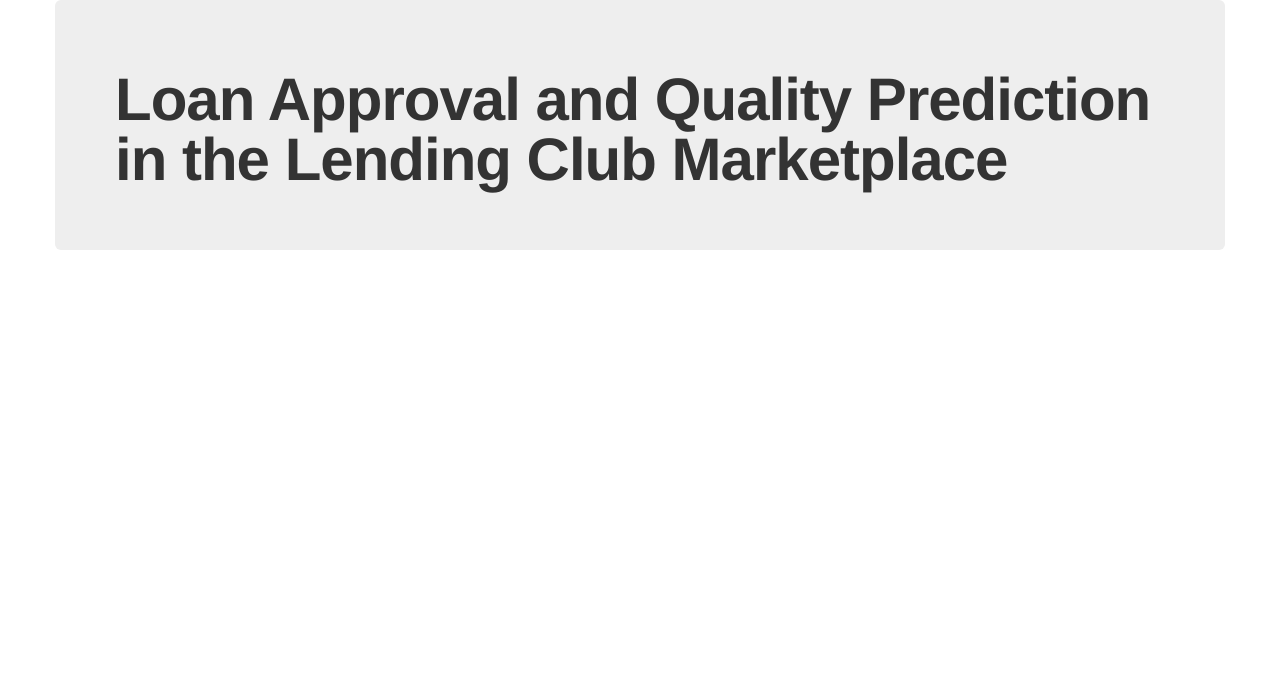
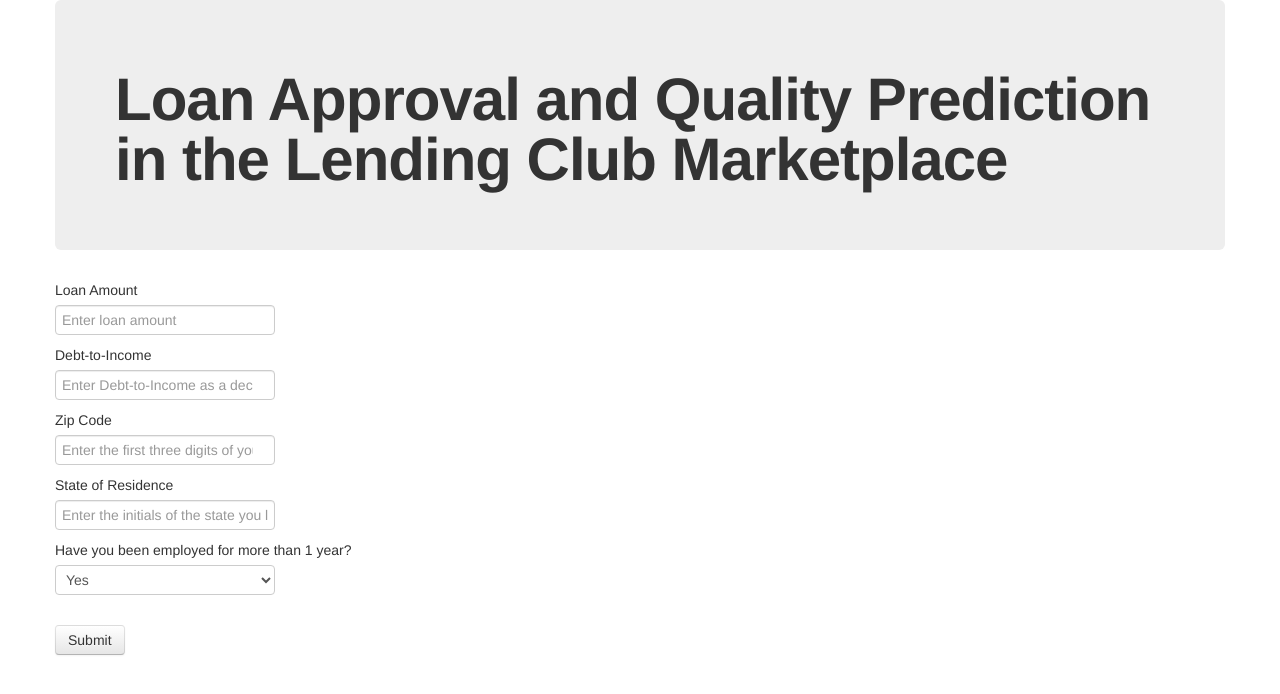
Before and after one commit to mattgmarcus/Pythia, a Flask app: template templates/index.html in a window 1280 px wide. Shown: the top 694 px of the page. Run offline with Flask 2, Linux system fonts and the light colour scheme; the template is opened without the code that fills it, so the values that code supplies are empty; parts of the project's set-up code (start-up, migrations or seed data) failed here and were passed over.

Commit message:
Basic website layout

```diff
--- /dev/null
+++ b/static/js/pythia.js
@@ -0,0 +1,15 @@
+$("#accept_loan_form").submit(function() {
+  var self = this;
+
+  $.ajax({
+    type: "GET",
+    url: "/predict",
+    data: self.serialize()
+  }).done(function(data) {
+    $("#approval_result_container").show();
+    $("#approval_result").html(data);
+  });
+
+
+  return false;
+});
--- a/templates/base.html
+++ b/templates/base.html
@@ -23,5 +23,6 @@
 
   <script src="/static/js/bootstrap.min.js"></script>
   <script src="http://code.jquery.com/jquery-latest.js"></script>
+  <script src="/static/js/pythia.js"></script>
 </body>
 </html>
--- a/templates/index.html
+++ b/templates/index.html
@@ -6,4 +6,43 @@
     Loan Approval and Quality Prediction in the Lending Club Marketplace
   </h1>
 </div>
+
+<div id="form_container">
+  <form id="accept_loan_form">
+    <div class="form-group">
+      <label for="loan_amount">Loan Amount</label>
+      <input type="number" class="form-control" id="loan_amount" placeholder="Enter loan amount">
+    </div>
+    <div class="form-group">
+      <label for="debt_to_income">Debt-to-Income</label>
+      <input type="number" class="form-control" id="debt_to_income" placeholder="Enter Debt-to-Income as a decimal value">
+    </div>
+    <div class="form-group">
+      <label for="zip_code">Zip Code</label>
+      <input type="number" class="form-control" id="zip_code" placeholder="Enter the first three digits of your zip code" maxlength="3">
+    </div>
+
+    <div class="form-group">
+      <label for="address_state">State of Residence</label>
+      <input type="text" class="form-control" id="address_state" placeholder="Enter the initials of the state you live in" maxlength="2">
+    </div>
+
+    <div class="form-group">
+      <label for="employment_length">Have you been employed for more than 1 year?</label>
+      <select class="form-control" id="employment_length">
+        <option>Yes</option>
+        <option>No</option>
+      </select>
+    </div>
+
+
+    </div>
+    <button type="submit" class="btn btn-default">Submit</button>
+  </form>
+</div>
+
+<div id="approval_result_container" style="display:none;">
+<p>Your loan would be: <span id="approval_result"></span></p>
+</div>
+
 {% endblock %}
```
Also changed, not shown: 1 other file.
